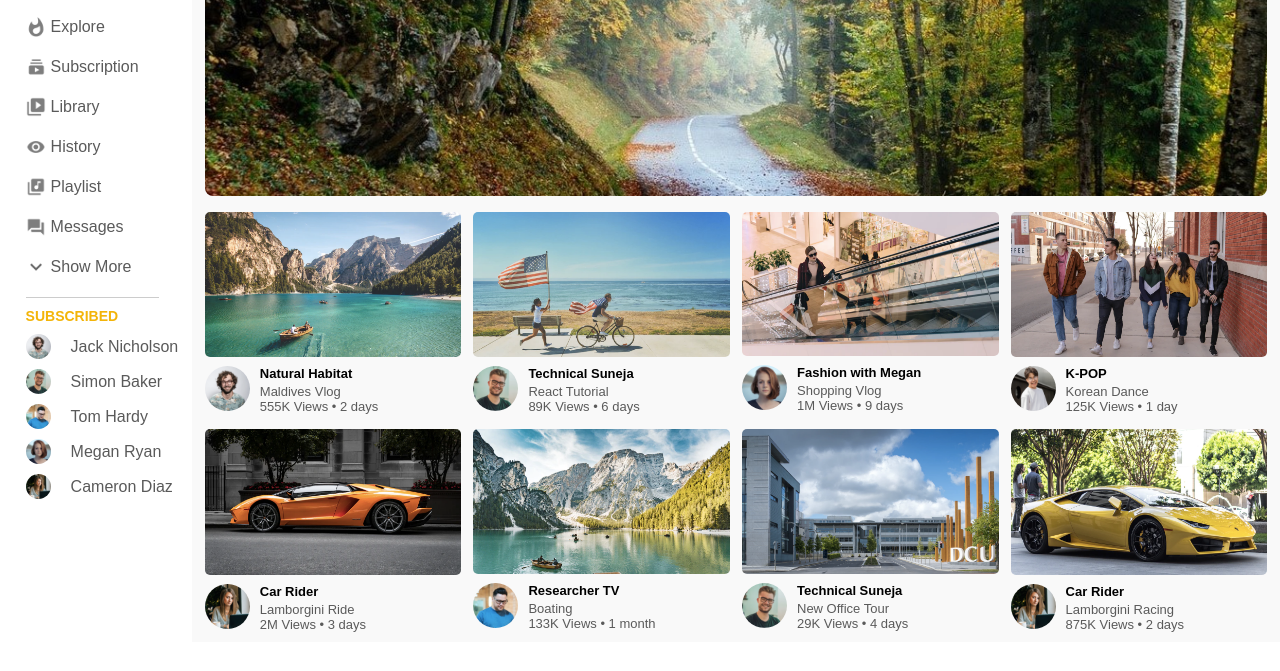
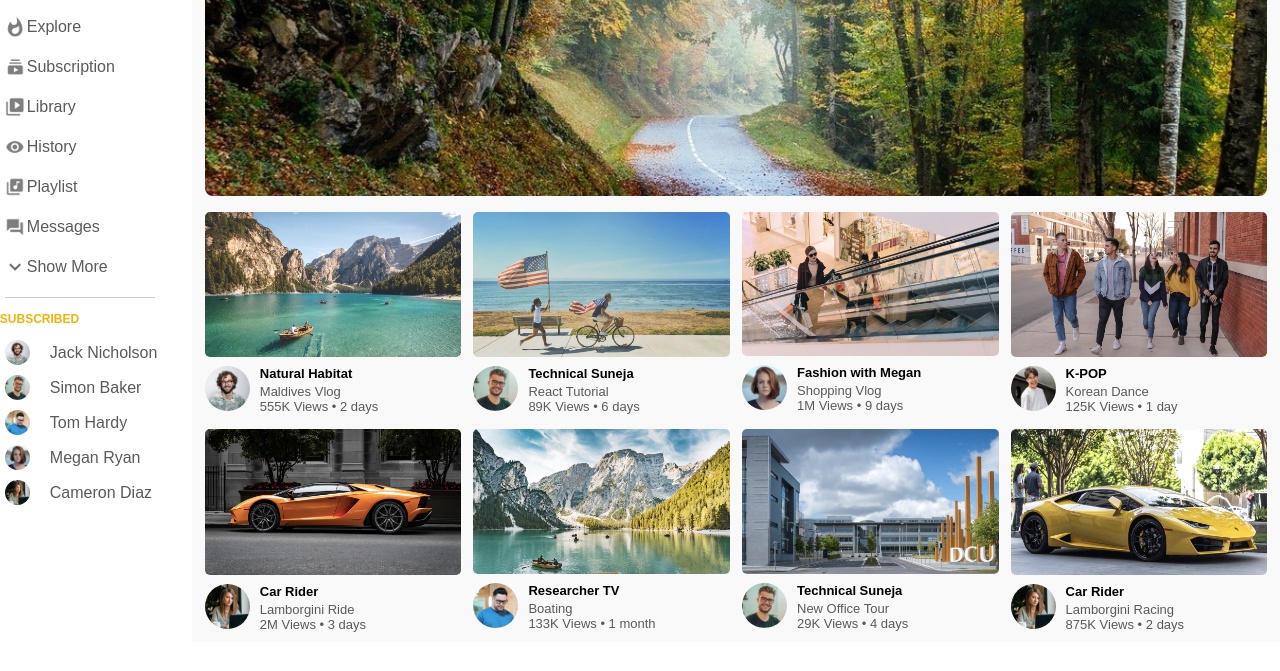
Before and after one commit to Rishav-02/Youtube, a plain HTML site: page index.html in a window 1280 px wide. Shown: the part 93-764 px from the top of the page. Drawn offline with Linux system fonts and the light colour scheme.

Commit message:
Remove scroll bar and fix some bug

```diff
--- a/style.css
+++ b/style.css
@@ -4,10 +4,16 @@
     font-family: 'poppins', sans-serif;
     box-sizing: border-box;
 }
+/* Remove vertical scrollbar */
+body::-webkit-scrollbar{
+  display: none;
+}
+body{
+    overflow-x: hidden;
+}
 a{
      text-decoration: none;
      color: #5a5a5a;
-
 }
 img{
     cursor: pointer;
@@ -73,13 +79,14 @@ nav{
     height: 100vh;
     position: fixed;
     top: 0;
-    padding-left: 2%;
+    padding-left: 0.3rem;
     padding-top: 70px;
+
 }
 .shortcut-links a img{
 /* margin-right gives margin from right side i.e space b/w icons and sidebar names. */
    width: 20px;
-   margin-right: 5px;
+   margin-right: 2px;
 }
 .shortcut-links a{
     /* margin from bottom is 15px i.e space b/w Home,Explore,etc */
@@ -100,8 +107,8 @@ nav{
     width: 80%;
 }
 .subscribed-list h3{
-    font-size: 14px;
-    margin: 10px 0;
+    font-size: 12px;
+    margin: 14px -5px;
     color: #f3b409;
 }
 .subscribed-list a{
@@ -194,12 +201,12 @@ nav{
 
 /* When width less than or equal to 900 then menu icon and sidebar are hidden */
 @media(max-width: 900px){
-    .menu-icon{
+    /* .menu-icon{
         display: none;
-    }
-    .sidebar{
+    } */
+    /* .sidebar{
         display: none;
-    }
+    } */
     .container .large-container{
         padding-left: 5%;
         padding-right: 5%;
```
